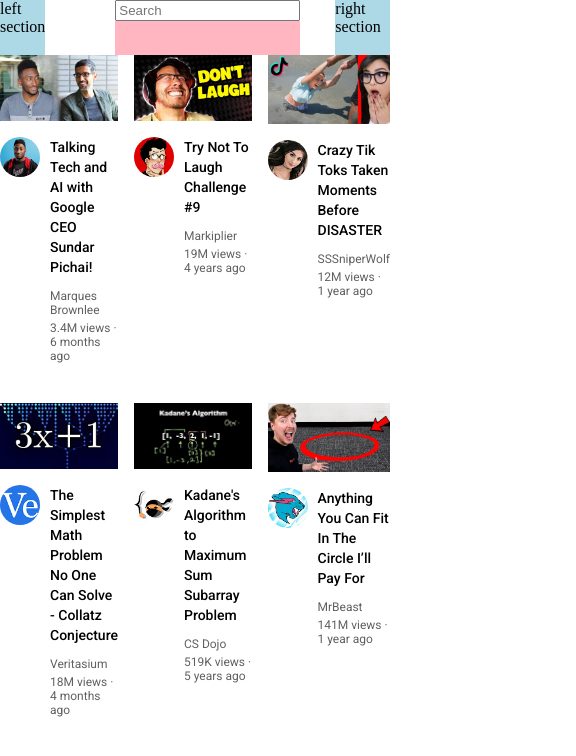
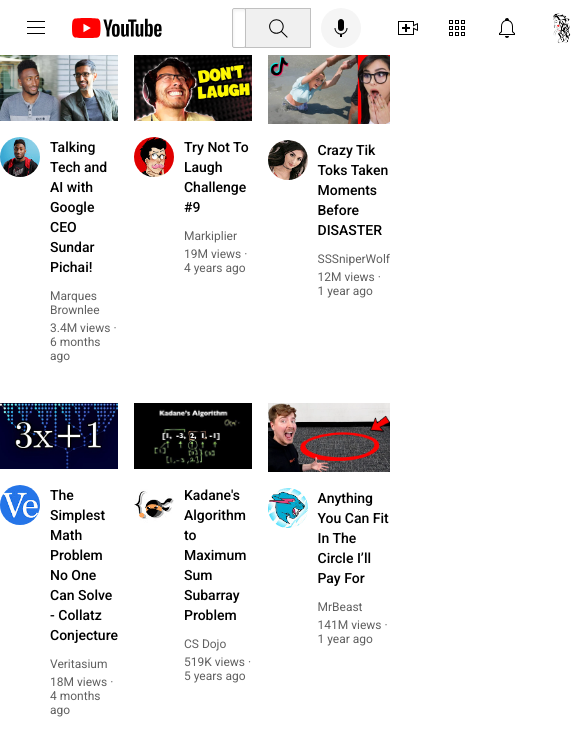
Before and after one commit to TamaraTav/YouTube, a plain HTML site: page youtube.html in a window 390 px wide. Shown: the whole page, 576 px wide, since content can reach past the window. Drawn offline with Linux system fonts and the light colour scheme.

Commit message:
finish Header with Responsive

```diff
--- a/styles/header.css
+++ b/styles/header.css
@@ -7,19 +7,98 @@
 }
 
 .left-section {
-    background-color: lightblue;
-    width: 150px;
+    display: flex;
+    align-items: center;
+}
+
+.hamburger-menu {
+    height: 24px;
+    margin-left: 24px;
+    margin-right: 24px;
+}
+
+.youtube-logo {
+    height: 20px;
 }
 
 .middle-section {
-    background-color: lightpink;
     flex: 1;
     margin-left: 70px;
     margin-right: 35px;
     max-width: 500px;
+    display: flex;
+    align-items: center;
+}
+
+.search-bar {
+    flex: 1;
+    height: 36px;
+    padding-left: 10px;
+    font-size: 16px;
+    border-width: 1px;
+    border-style: solid;
+    border-color: rgb(192, 192, 192);
+    border-radius: 2px;
+    box-shadow: inset 1px 2px 3px rgba(0, 0, 0, 0.05);
+    width: 0;
+}
+
+.search-bar::placeholder {
+    font-family: Roboto, Arial;
+    font-size: 16px;
+}
+
+.search-button {
+    height: 40px;
+    width: 66px;
+    background-color: rgb(240, 240, 240);
+    border-width: 1px;
+    border-style: solid;
+    border-color: rgb(192, 192, 192);
+    margin-left: -1px;
+    margin-right: 10px;
+}
+
+.search-icon {
+    height: 25px;
+    margin-top: 4px;
+}
+
+.voice-search-button {
+    height: 40px;
+    width: 40px;
+    border-radius: 20px;
+    border: none;
+    background-color: rgb(245, 245, 245);
+}
+
+.voice-search-icon {
+    height: 24px;
+    margin-top: 4px;
 }
 
 .right-section {
-    background-color: lightblue;
-    width: 200px;
+    width: 180px;
+    margin-right: 20px;
+    display: flex;
+    align-items: center;
+    justify-content: space-between;
+    flex-shrink: 0;
 }
+
+.upload-icon {
+    height: 24px;
+}
+
+.youtube-apps-icon {
+    height: 24px;
+}
+
+.notifications-icon {
+    height: 24px;
+}
+
+.current-user-picture {
+    height: 32px;
+    border-radius: 16px;
+}
--- a/youtube.html
+++ b/youtube.html
@@ -14,13 +14,23 @@
 <body>
 <div class="header">
   <div class="left-section">
-    left section
+    <img class="hamburger-menu" src="icons/hamburger-menu.svg">
+    <img class="youtube-logo" src="icons/youtube-logo.svg">
   </div>
   <div class="middle-section">
     <input class="search-bar" type="text" placeholder="Search">
+    <button class="search-button">
+      <img class="search-icon" src="icons/search.svg">
+    </button>
+    <button class="voice-search-button">
+      <img class="voice-search-icon" src="icons/voice-search-icon.svg">
+    </button>
   </div>
   <div class="right-section">
-    right section
+    <img class="upload-icon" src="icons/upload.svg">
+    <img class="youtube-apps-icon" src="icons/youtube-apps.svg">
+    <img class="notifications-icon" src="icons/notifications.svg">
+    <img class="current-user-picture" src="channel-pictures/my-channel.png">
   </div>
 </div>
 
```
Also changed, not shown: channel-pictures/my-channel.png (added), icons/hamburger-menu.svg (added), icons/notifications.svg (added), icons/search.svg (added), icons/upload.svg (added), icons/voice-search-icon.svg (added), icons/youtube-apps.svg (added), icons/youtube-logo.svg (added).
